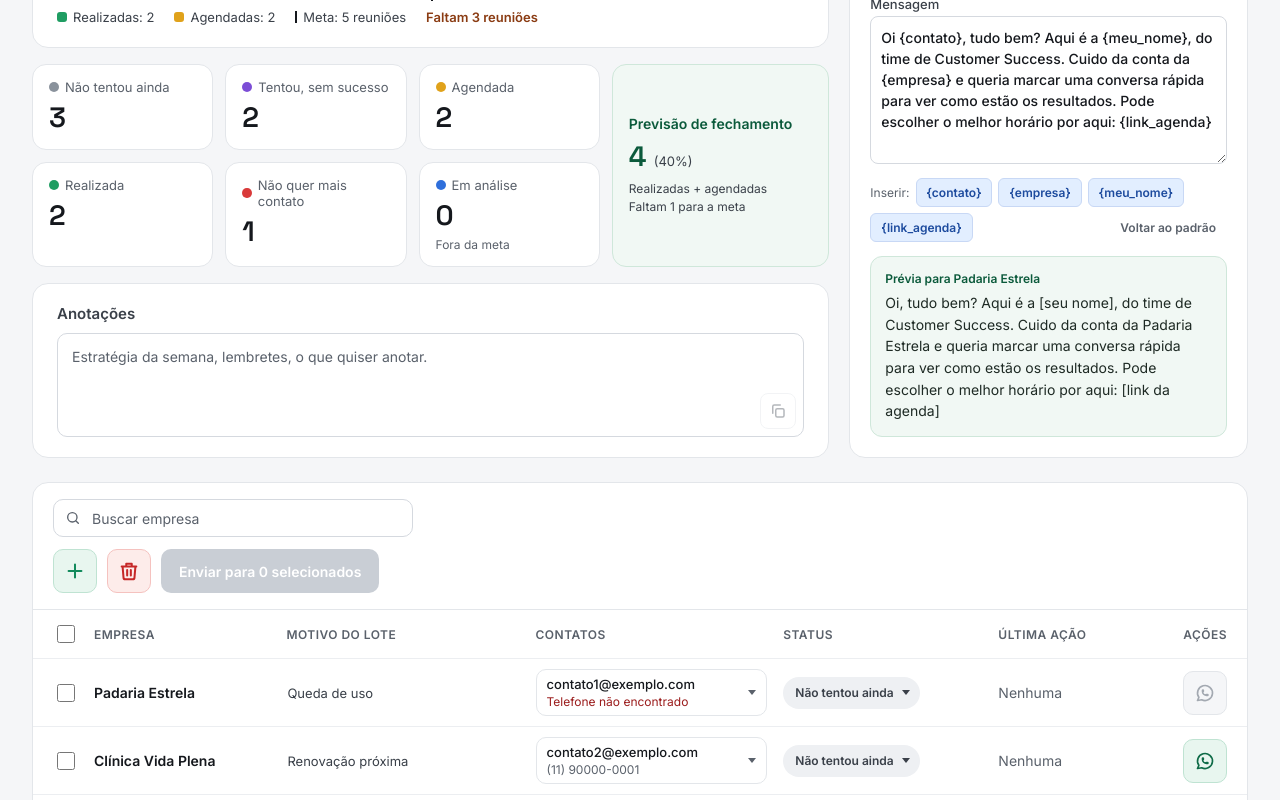
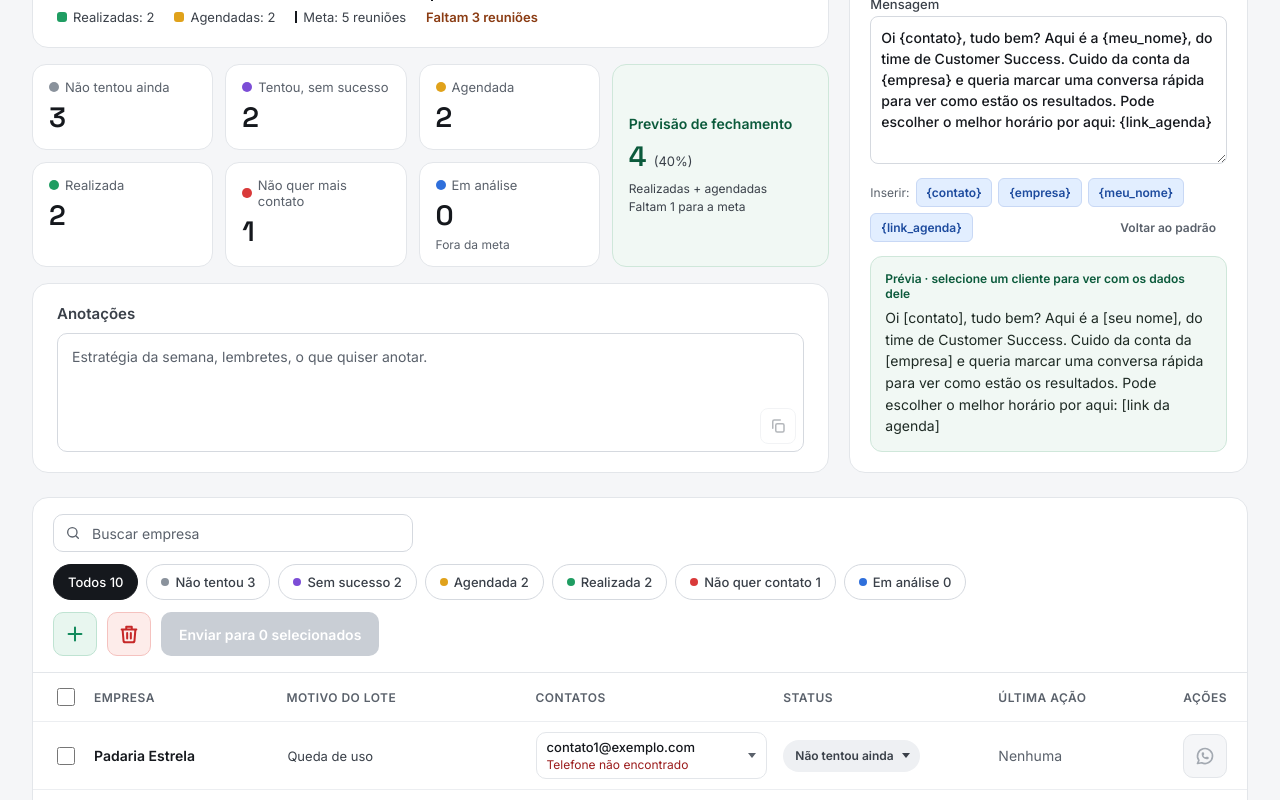
Before and after one commit to feernandoignacio/radar-cs, a React (Vite) app: page / in a window 1280 px wide. Shown: the part 359-1159 px from the top of the page. Built offline with nearby package versions, Linux system fonts and the light colour scheme.

Commit message:
fix: bring back status filter, neutral notes focus, preview only for selected

```diff
--- a/src/App.css
+++ b/src/App.css
@@ -51,6 +51,14 @@
   gap: 12px;
   padding: 16px 20px;
   border-bottom: 1px solid var(--border);
+}
+
+/* Busca em cima, filtro por status logo embaixo */
+.app-clients-filters {
+  display: flex;
+  flex-direction: column;
+  gap: 12px;
+  width: 100%;
 }
 
 .app-row-actions {
--- a/src/App.tsx
+++ b/src/App.tsx
@@ -12,6 +12,7 @@ import { NotesCard } from './components/NotesCard.tsx';
 import { SendQueue, type Queue } from './components/SendQueue.tsx';
 import { SiteFooter } from './components/SiteFooter.tsx';
 import { StatusCards } from './components/StatusCards.tsx';
+import { StatusFilter, type Filter } from './components/StatusFilter.tsx';
 import { SAMPLE_CLIENTS } from './sampleData.ts';
 import type { Batch, Client, Status } from './types.ts';
 import {
@@ -56,6 +57,8 @@ function App() {
   const [queue, setQueue] = useState<Queue | null>(null);
   // Texto da busca por empresa (vazio = mostra todos)
   const [search, setSearch] = useState('');
+  // Filtro por status, embaixo da busca
+  const [filter, setFilter] = useState<Filter>('all');
   const [selectedIds, setSelectedIds] = useState<Set<string>>(new Set());
   const [removedIds, setRemovedIds] = useState<string[]>(
     savedBatch?.removedIds ?? [],
@@ -93,14 +96,16 @@ function App() {
   // Busca sem diferença de acento e maiúsculas. Também acha pelo CNPJ.
   const query = normalizeName(search);
   const queryDigits = search.replace(/\D/g, '');
-  const filteredClients = query
-    ? clients.filter(
-        (client) =>
-          normalizeName(client.company).includes(query) ||
-          (queryDigits.length >= 3 &&
-            client.document.replace(/\D/g, '').includes(queryDigits)),
-      )
-    : clients;
+  // Busca e filtro funcionam juntos: "Agendada" + "pad" mostra só as agendadas com "pad"
+  const filteredClients = clients.filter((client) => {
+    if (filter !== 'all' && client.status !== filter) return false;
+    if (!query) return true;
+    return (
+      normalizeName(client.company).includes(query) ||
+      (queryDigits.length >= 3 &&
+        client.document.replace(/\D/g, '').includes(queryDigits))
+    );
+  });
   // Quem já teve a reunião realizada desce para o fim da lista
   const visibleClients = [
     ...filteredClients.filter((client) => client.status !== 'done'),
@@ -206,10 +211,12 @@ function App() {
   async function handlePdf() {
     if (!pageRef.current) return;
     const previousSearch = search;
+    const previousFilter = filter;
     setIsExporting(true);
     setIsDeleting(false);
-    // O PDF sai com todos os clientes, mesmo se tiver uma busca ligada
+    // O PDF sai com todos os clientes, mesmo com busca ou filtro ligados
     setSearch('');
+    setFilter('all');
 
     try {
       // Espera a tela redesenhar sem a busca antes de tirar a foto
@@ -219,6 +226,7 @@ function App() {
       await exportPdf(pageRef.current, `radar-cs-${monthSlug()}.pdf`);
     } finally {
       setSearch(previousSearch);
+      setFilter(previousFilter);
       setIsExporting(false);
     }
   }
@@ -309,6 +317,7 @@ function App() {
     };
     setClients((prev) => [client, ...prev]);
     setSearch('');
+    setFilter('all');
     setIsDeleting(false);
   }
 
@@ -357,6 +366,7 @@ function App() {
     setImportedAt(new Date().toISOString());
     setSelectedIds(new Set());
     setSearch('');
+    setFilter('all');
     setIsImportOpen(false);
 
     const withReason = imported.filter((client) => client.reason).length;
@@ -425,7 +435,8 @@ function App() {
             )}
             <MessageEditor
               settings={settings}
-              previewClient={visibleClients[0] ?? clients[0]}
+              // Prévia com os dados do primeiro selecionado; sem seleção, um exemplo
+              previewClient={clients.find((client) => selectedIds.has(client.id))}
               onChange={handleSettingsChange}
             />
           </aside>
@@ -438,7 +449,15 @@ function App() {
           </h2>
 
           <div className="app-clients-toolbar">
-            <CompanySearch value={search} onChange={setSearch} />
+            <div className="app-clients-filters">
+              <CompanySearch value={search} onChange={setSearch} />
+              <StatusFilter
+                value={filter}
+                counts={summary.counts}
+                total={clients.length}
+                onChange={setFilter}
+              />
+            </div>
             <div className="app-row-actions">
               <button
                 type="button"
--- a/src/components/MessageEditor.tsx
+++ b/src/components/MessageEditor.tsx
@@ -12,6 +12,20 @@ type MessageEditorProps = {
   settings: MessageSettings;
   previewClient: Client | undefined;
   onChange: (settings: MessageSettings) => void;
+};
+
+// Sem cliente selecionado, a prévia mostra os nomes das variáveis
+const EXAMPLE_CLIENT: Client = {
+  id: 'exemplo',
+  company: '[empresa]',
+  document: '',
+  reason: '',
+  emails: [],
+  companyPhone: '',
+  contactName: '[contato]',
+  whatsapp: '',
+  status: 'not_tried',
+  lastAction: '',
 };
 
 export function MessageEditor({
@@ -105,16 +119,20 @@ export function MessageEditor({
         </button>
       </div>
 
-      {previewClient && (
       <div className="message-preview">
         <p className="message-preview-label">
-            Prévia para {previewClient.company}
+          {previewClient
+            ? `Prévia para ${previewClient.company || 'linha sem nome'}`
+            : 'Prévia · selecione um cliente para ver com os dados dele'}
         </p>
         <p className="message-preview-text">
-            {fillTemplate(settings.template, previewClient, settings)}
+          {fillTemplate(
+            settings.template,
+            previewClient ?? EXAMPLE_CLIENT,
+            settings,
+          )}
         </p>
       </div>
-      )}
     </section>
   );
 }
--- a/src/components/NotesCard.css
+++ b/src/components/NotesCard.css
@@ -42,8 +42,9 @@
   color: var(--text-muted);
 }
 
+/* Foco em cinza, para não parecer o verde da meta batida */
 .notes-input:focus {
-  border-color: var(--accent);
+  border-color: var(--text-muted);
   outline: none;
 }
 
--- /dev/null
+++ b/src/components/StatusFilter.css
@@ -0,0 +1,36 @@
+.status-filter {
+  display: flex;
+  flex-wrap: wrap;
+  gap: 8px;
+}
+
+.status-filter-chip {
+  display: flex;
+  align-items: center;
+  gap: 6px;
+  height: 36px;
+  padding: 0 14px;
+  border: 1px solid var(--border-strong);
+  border-radius: 18px;
+  background: var(--surface);
+  color: var(--text-soft);
+  font-size: 13px;
+  font-weight: 500;
+}
+
+.status-filter-chip:hover {
+  border-color: var(--text-muted);
+}
+
+/* Filtro ativo fica escuro */
+.status-filter-chip[aria-pressed='true'] {
+  border-color: var(--text);
+  background: var(--text);
+  color: #ffffff;
+}
+
+.status-filter-chip i {
+  width: 8px;
+  height: 8px;
+  border-radius: 50%;
+}
--- /dev/null
+++ b/src/components/StatusFilter.tsx
@@ -0,0 +1,56 @@
+import { STATUS_INFO, STATUS_ORDER } from '../status.ts';
+import type { Status } from '../types.ts';
+import './StatusFilter.css';
+
+// "all" mostra todos os clientes
+export type Filter = Status | 'all';
+
+type StatusFilterProps = {
+  value: Filter;
+  counts: Record<Status, number>;
+  total: number;
+  onChange: (filter: Filter) => void;
+};
+
+// Nomes curtos para caber nos botões
+const SHORT_LABELS: Record<Status, string> = {
+  not_tried: 'Não tentou',
+  tried: 'Sem sucesso',
+  scheduled: 'Agendada',
+  done: 'Realizada',
+  opted_out: 'Não quer contato',
+  in_review: 'Em análise',
+};
+
+export function StatusFilter({
+  value,
+  counts,
+  total,
+  onChange,
+}: StatusFilterProps) {
+  return (
+    <div className="status-filter" role="group" aria-label="Filtrar por status">
+      <button
+        type="button"
+        className="status-filter-chip"
+        aria-pressed={value === 'all'}
+        onClick={() => onChange('all')}
+      >
+        Todos {total}
+      </button>
+
+      {STATUS_ORDER.map((status) => (
+        <button
+          key={status}
+          type="button"
+          className="status-filter-chip"
+          aria-pressed={value === status}
+          onClick={() => onChange(status)}
+        >
+          <i style={{ background: STATUS_INFO[status].dot }} />
+          {SHORT_LABELS[status]} {counts[status]}
+        </button>
+      ))}
+    </div>
+  );
+}
```
Lines whose indentation alone changed are shown as unchanged.
